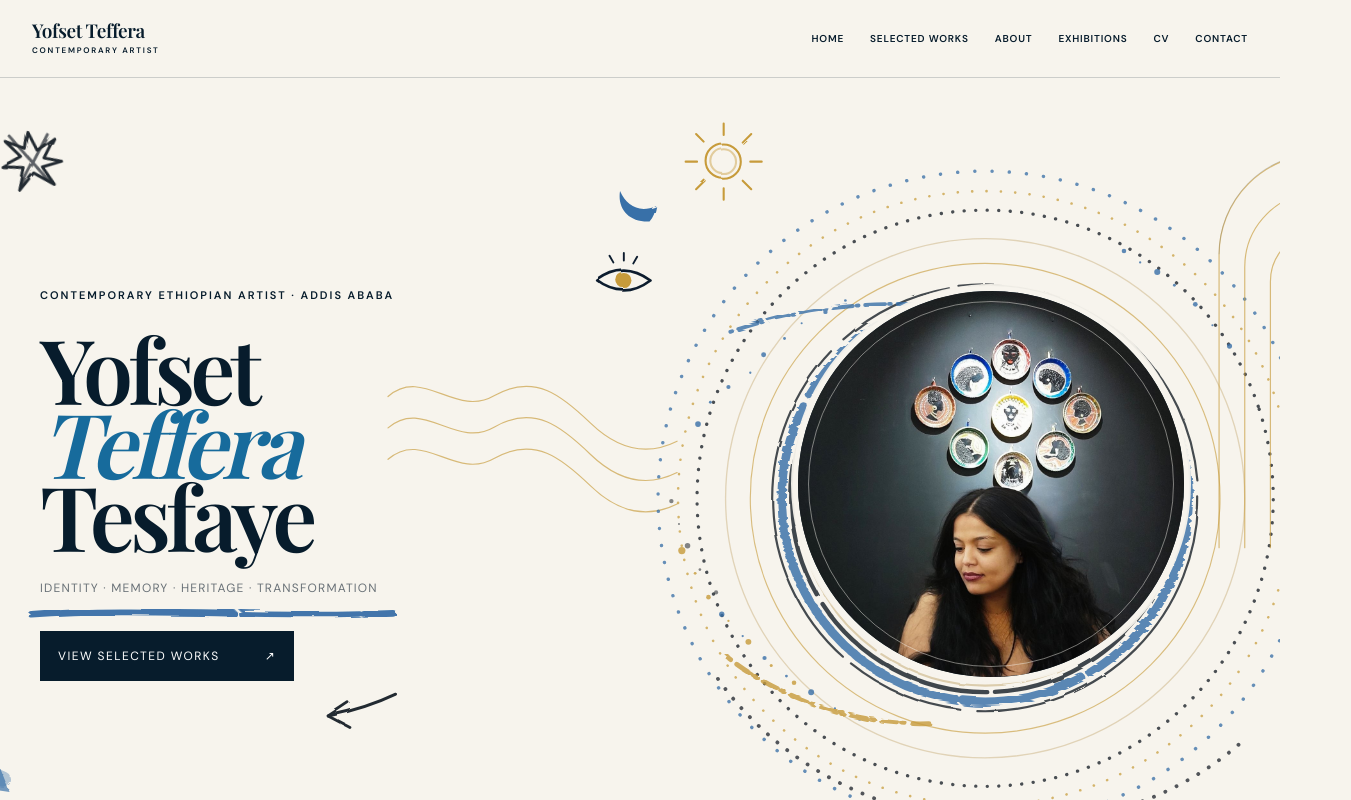
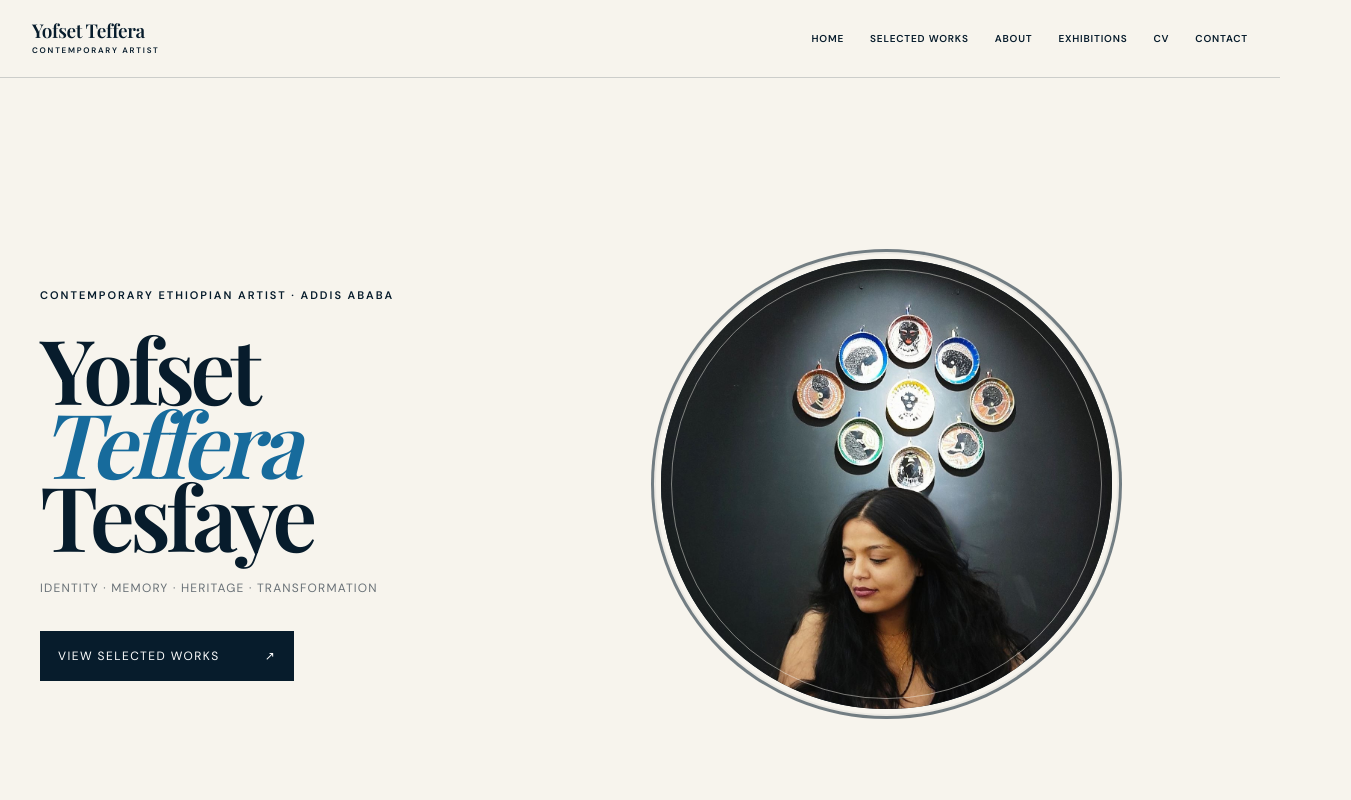
Before and after one commit to aklilulegesse62-a11y/yofset-teffera-portfolio, a Next.js app: page / in a window 1280 px wide. Shown: the top 800 px of the page, 1351 px wide, since content can reach past the window. Built offline with nearby package versions, Linux system fonts and the light colour scheme; a web font is replaced by a local one.

Commit message:
Remove homepage decorative overlay

```diff
--- a/app/page.tsx
+++ b/app/page.tsx
@@ -2,13 +2,11 @@ import Link from "next/link";
 import Image from "next/image";
 import { siteContent } from "./data";
 import { ArtworkCard } from "./ui/ArtworkCard";
-import { HeroDecorations } from "./ui/HeroDecorations";
 
 export default function Home() {
   const featured = siteContent.artworks.slice(0, 4);
   return <main id="main">
     <section className="hero wrap">
-      <HeroDecorations />
       <div className="hero-copy">
         <p className="eyebrow">Contemporary Ethiopian Artist · Addis Ababa</p>
         <h1>Yofset<br /><em>Teffera</em><br />Tesfaye</h1>
```
